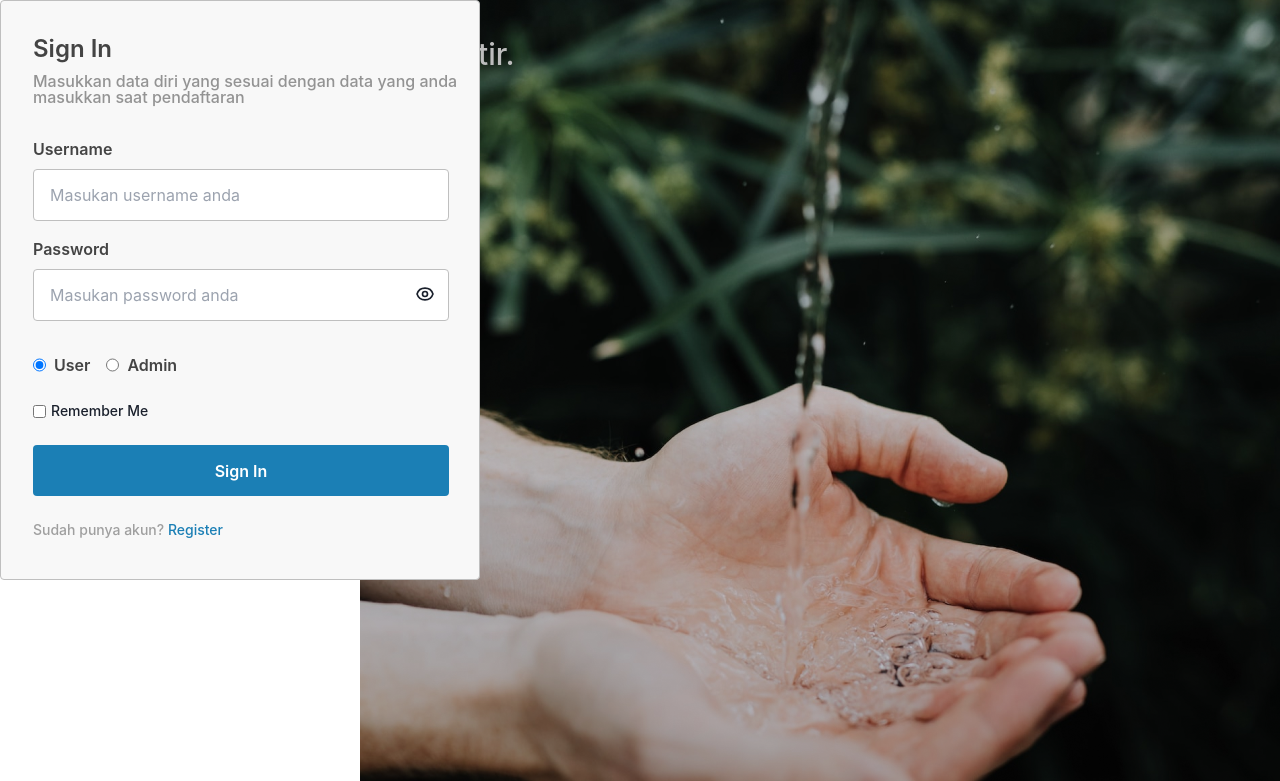
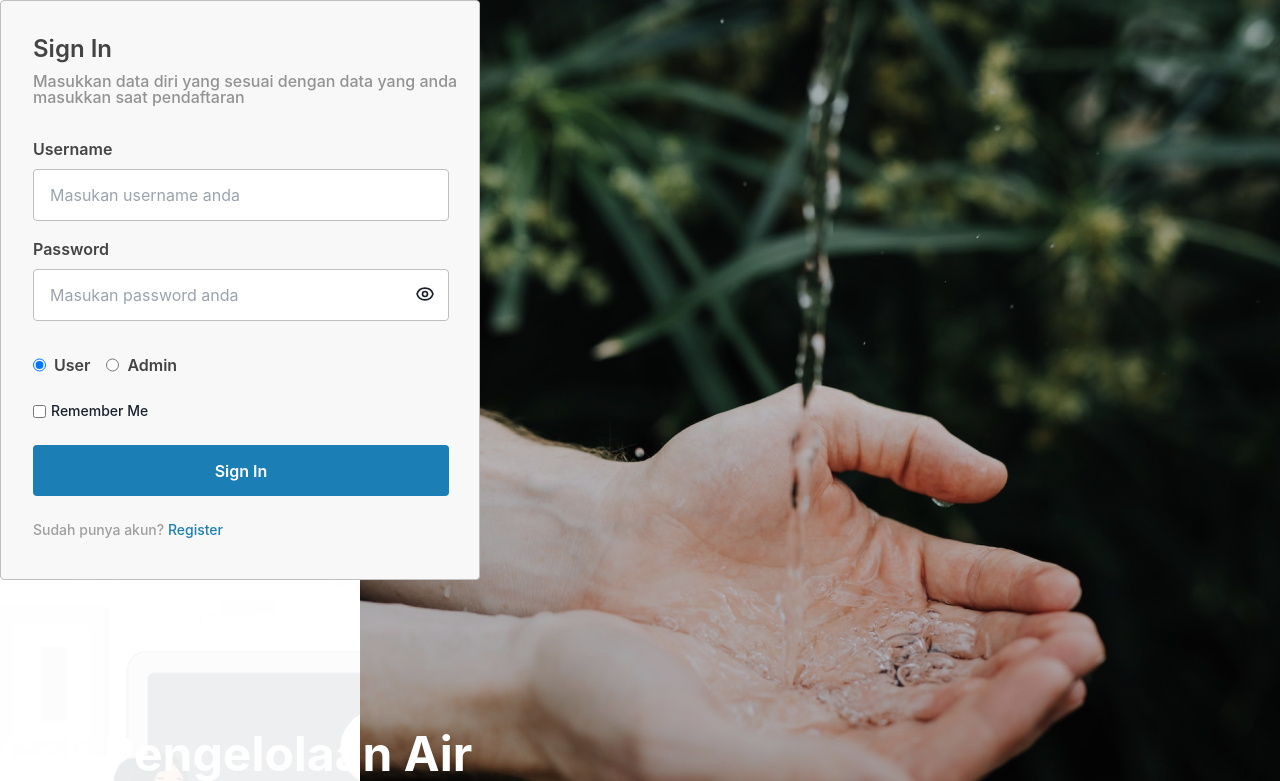
Before and after one commit to Smart-Dashboard-ESD/Website_Smart_Dashboard, a React (Create React App) app: page /login in a window 1280 px wide. Shown: the top 781 px of the page. Built offline with nearby package versions, Linux system fonts and the light colour scheme; no server answers.

Commit message:
feat/fix bugs

```diff
--- a/src/pages/Login.js
+++ b/src/pages/Login.js
@@ -18,25 +18,25 @@ export default function Login() {
         <img
           src={assetlogin1}
           alt="assetlogin1"
-          className="absolute top-0 2xl:h-[300px] 3xl:h-[400px] left-0 z-0 mt-[87px]"
+          className="absolute top-0 left-0 z-0 mt-[87px]"
         />
         <img
           src={assetlogin2}
           alt="assetlogin2"
-          className="absolute 2xl:h-[300px] default:mt-[556px] 3xl:h-[400px] 3xl:mt-[530px] 2xl:mt-[450px] z-10"
+          className="absolute mt-[556px] z-10"
         />
       </div>
       <img
         src={assetlogin3}
         alt="assetlogin3"
-        className="absolute right-0 2xl:h-[768px] 3xl:h-[940px] z-20 object-cover"
+        className="absolute right-0 z-20 object-cover"
       />
-      <h1 className="absolute 2xl:ml-[770px] z-40 text-5xl font-bold text-white default:mt-[730px] 2xl:mt-[500px] 3xl:mt-[700px] default:ml-[720px] 4xl:ml-[1000px] 5xl:ml-[1250px]">
+      <h1 className="absolute z-40 text-5xl font-bold text-white mt-[730px] default:ml-[720px] 4xl:ml-[1000px]">
         Cek Pengelolaan Air
         <br />
         mu disini !
       </h1>
-      <h1 className="absolute z-40 text-3xl 2xl:ml-[770px] font-medium default:mt-[870px] 2xl:mt-[620px] default:ml-[720px] 3xl:mt-[850px] 4xl:ml-[1000px] 5xl:ml-[1250px] text-[#BDBDBD]">
+      <h1 className="absolute z-40 text-3xl font-medium mt-[870px] default:ml-[720px] 4xl:ml-[1000px] text-[#BDBDBD]">
         Nikmati kemudahan mengecek
         <br />
         pengunaan air tanpa perlu khawatir.
```
